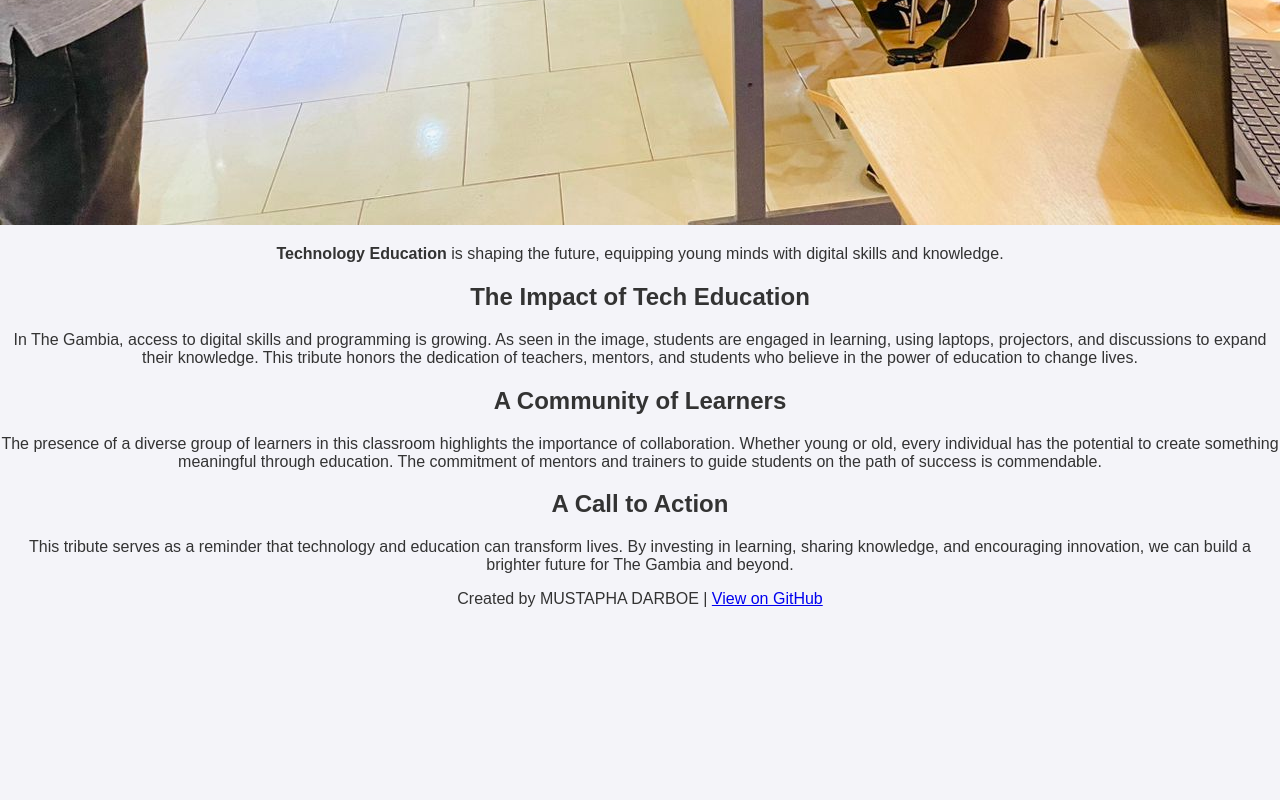
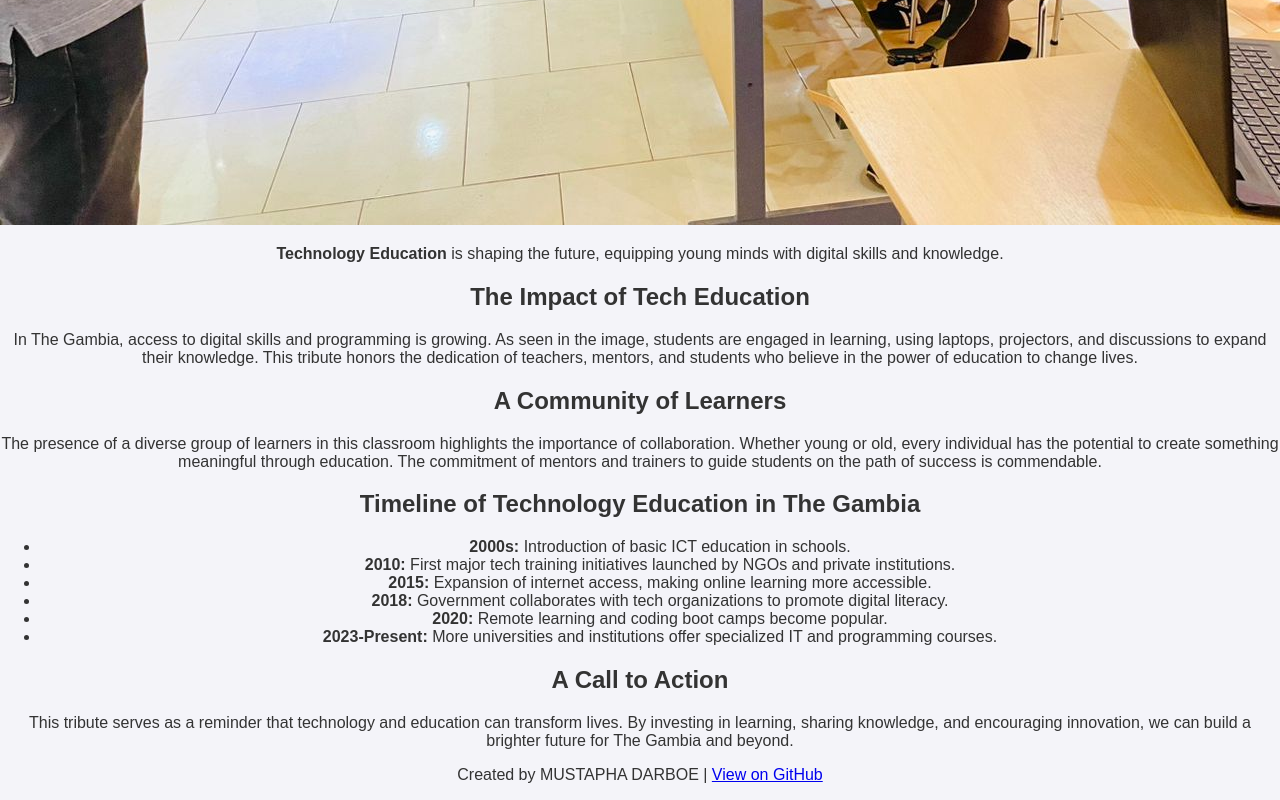
Before and after one commit to mustaphaDarbo/DCodecamp, a plain HTML site: page index.html in a window 1280 px wide. Shown: the part 849-1649 px from the top of the page. Before the commit the page ends 1473 px from the top, so only its background shows below. Drawn offline with Linux system fonts and the light colour scheme.

Commit message:
added html

```diff
--- a/index.html
+++ b/index.html
@@ -28,6 +28,18 @@
             <p>The presence of a diverse group of learners in this classroom highlights the importance of collaboration. Whether young or old, every individual has the potential to create something meaningful through education. The commitment of mentors and trainers to guide students on the path of success is commendable.</p>
         </section>
 
+        <section class="timeline">
+            <h2>Timeline of Technology Education in The Gambia</h2>
+            <ul>
+                <li><strong>2000s:</strong> Introduction of basic ICT education in schools.</li>
+                <li><strong>2010:</strong> First major tech training initiatives launched by NGOs and private institutions.</li>
+                <li><strong>2015:</strong> Expansion of internet access, making online learning more accessible.</li>
+                <li><strong>2018:</strong> Government collaborates with tech organizations to promote digital literacy.</li>
+                <li><strong>2020:</strong> Remote learning and coding boot camps become popular.</li>
+                <li><strong>2023-Present:</strong> More universities and institutions offer specialized IT and programming courses.</li>
+            </ul>
+        </section>
+
         <section class="call-to-action">
             <h2>A Call to Action</h2>
             <p>This tribute serves as a reminder that technology and education can transform lives. By investing in learning, sharing knowledge, and encouraging innovation, we can build a brighter future for The Gambia and beyond.</p>
```
